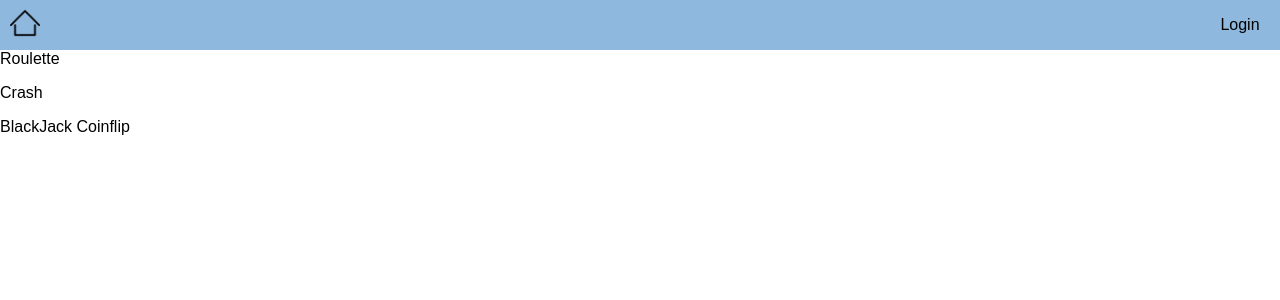
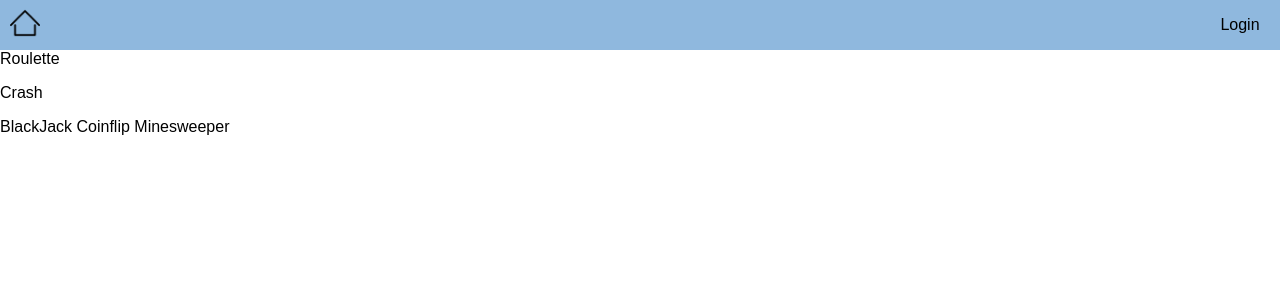
Before and after one commit to GermanJesus-lul/Casino, a Flask app: page / in a window 1280 px wide. Shown: the top 300 px of the page. Run offline with Flask 3, Linux system fonts and the light colour scheme.

Commit message:
added linking from home page to minesweeper

```diff
--- a/templates/home.html
+++ b/templates/home.html
@@ -12,6 +12,7 @@
 <p>Crash</p>
 <a href="/black_jack">BlackJack</a>
 <a href="/coinflip">Coinflip</a>
+<a href="/minesweeper">Minesweeper</a>
 
 </body>
 </html>
```
